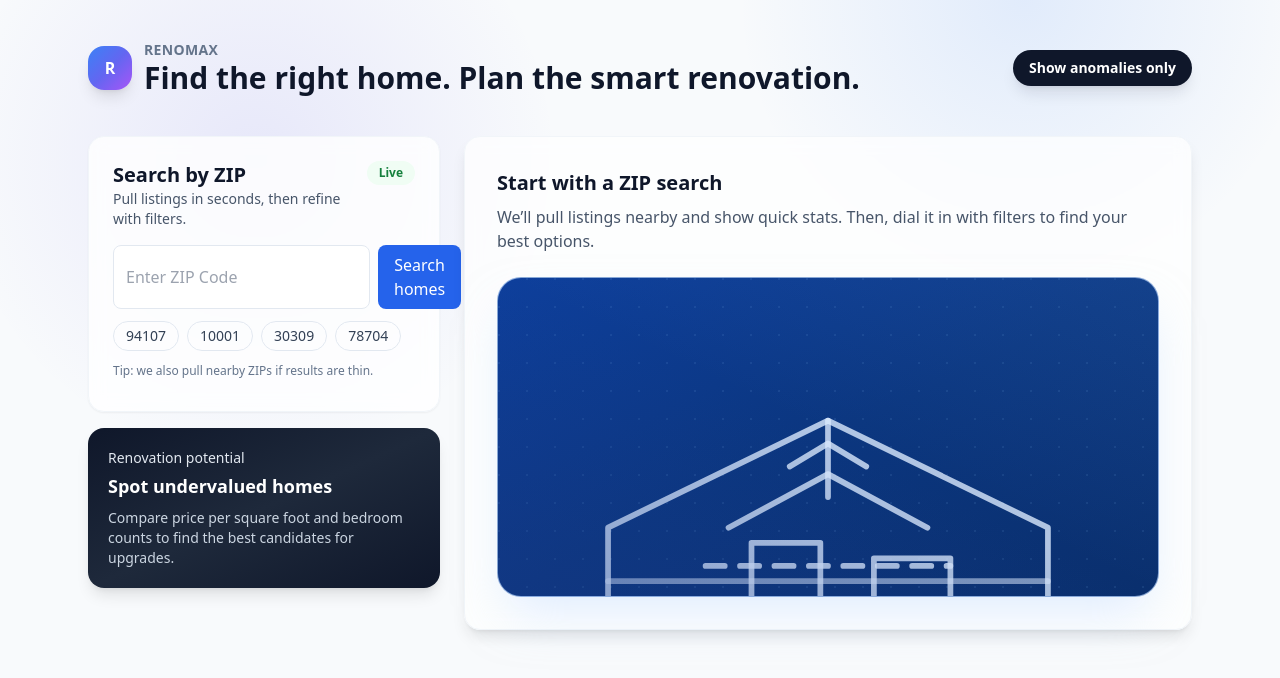
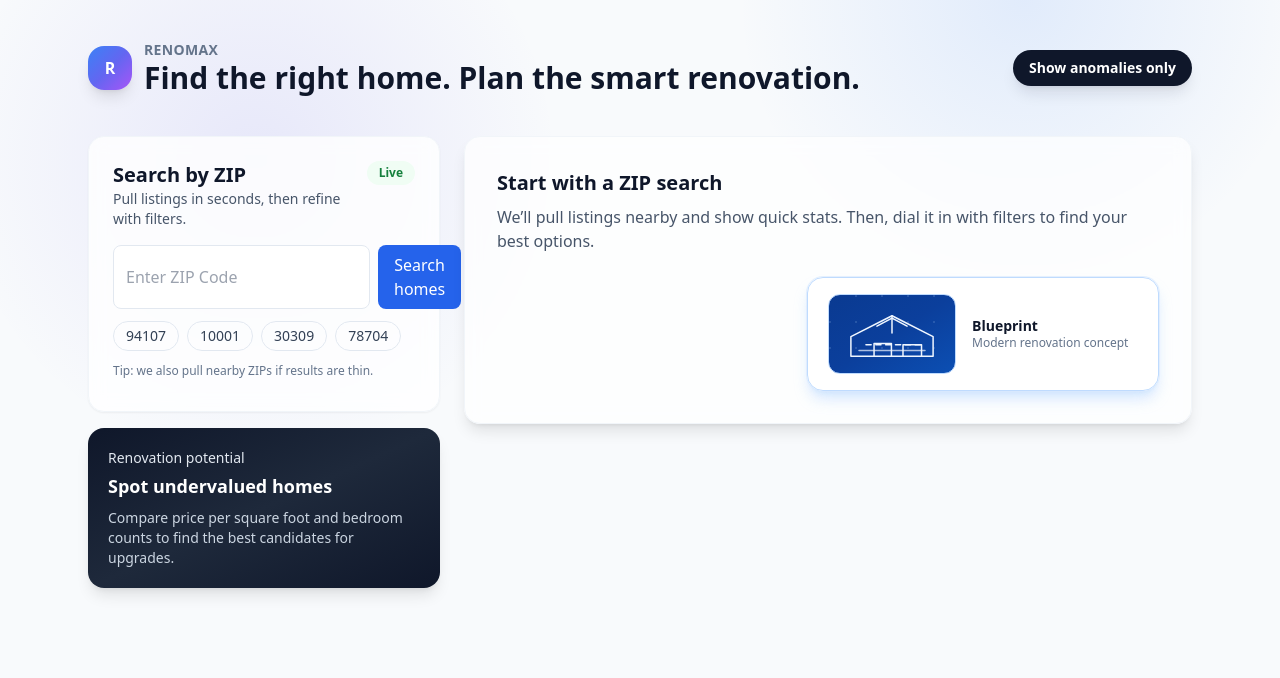
Before and after one commit to natecl/RenoMax, a React (Create React App) app in the folder frontend/: page / in a window 1280 px wide. Shown: the top 678 px of the page. Built offline with nearby package versions, Linux system fonts and the light colour scheme.

Commit message:
changed ui

```diff
--- a/frontend/src/App.js
+++ b/frontend/src/App.js
@@ -152,37 +152,44 @@ function App() {
                 <p className="text-slate-600 mt-2">
                   We’ll pull listings nearby and show quick stats. Then, dial it in with filters to find your best options.
                 </p>
-                <div className="hidden md:block mt-6">
-                  <div className="relative h-[240px] lg:h-[320px] rounded-3xl overflow-hidden border border-blue-200/70 shadow-2xl shadow-blue-200/50 bg-gradient-to-br from-[#0e3f9c] via-[#0b367f] to-[#0a2f6d]">
+                <div className="hidden md:flex justify-end items-end mt-6 w-full">
+                  <button
+                    type="button"
+                    className="relative inline-flex items-center gap-4 px-5 py-4 w-full max-w-[22rem] rounded-2xl border border-blue-200 bg-white/95 shadow-lg shadow-blue-200/70 ring-1 ring-blue-100/70 hover:-translate-y-0.5 transition-transform"
+                  >
+                    <div className="relative h-20 w-32 rounded-xl overflow-hidden border border-blue-200 bg-gradient-to-br from-[#0a3a91] via-[#0b3f9c] to-[#0c4fb3]">
                       <div
-                      className="absolute inset-0 opacity-30"
+                        className="absolute inset-0 opacity-40"
                         style={{
                           backgroundImage:
-                          "linear-gradient(transparent, transparent), radial-gradient(circle at 1px 1px, rgba(147,197,253,0.35) 1px, transparent 0px)",
-                        backgroundSize: "24px 24px, 28px 28px",
+                            "linear-gradient(transparent, transparent), radial-gradient(circle at 1px 1px, rgba(191,219,254,0.4) 1px, transparent 0px)",
+                          backgroundSize: "22px 22px, 26px 26px",
                         }}
                       />
                       <svg
-                      viewBox="0 0 320 220"
+                        viewBox="0 0 190 120"
                         fill="none"
                         xmlns="http://www.w3.org/2000/svg"
-                      className="absolute inset-6 text-blue-100/80"
+                        className="absolute inset-2 text-blue-50"
                         stroke="currentColor"
-                      strokeWidth="3"
+                        strokeWidth="2.6"
                         strokeLinecap="round"
                         strokeLinejoin="round"
                       >
-                      <path d="M45 164V118L160 62L275 118V164H45Z" />
-                      <path d="M120 164V126H156V164" />
-                      <path d="M184 164V134H224V164" />
-                      <path d="M160 62V102" />
-                      <path d="M96 138H224" strokeDasharray="10 8" />
-                      <path d="M140 86L160 74L180 86" />
-                      <path d="M108 118L160 90L212 118" />
-                      <path d="M45 146H275" opacity="0.7" />
+                        <path d="M24 92V58L95 22L166 58V92H24Z" />
+                        <path d="M64 92V70H94V92" />
+                        <path d="M114 92V72H146V92" />
+                        <path d="M95 22V52" />
+                        <path d="M50 72H144" strokeDasharray="9 8" />
+                        <path d="M69 40L95 26L121 40" />
+                        <path d="M38 82H152" opacity="0.7" />
                       </svg>
-                    <div className="absolute inset-0 bg-gradient-to-tr from-blue-900/30 via-transparent to-blue-400/10" />
                     </div>
+                    <div className="text-left text-sm leading-tight">
+                      <p className="font-semibold text-slate-900">Blueprint</p>
+                      <p className="text-slate-500 text-xs">Modern renovation concept</p>
+                    </div>
+                  </button>
                 </div>
               </div>
             )}
```
Lines whose indentation alone changed are shown as unchanged.
